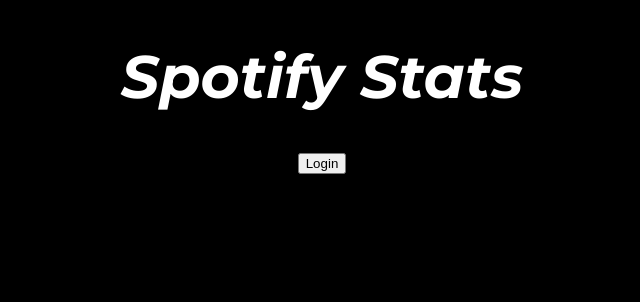
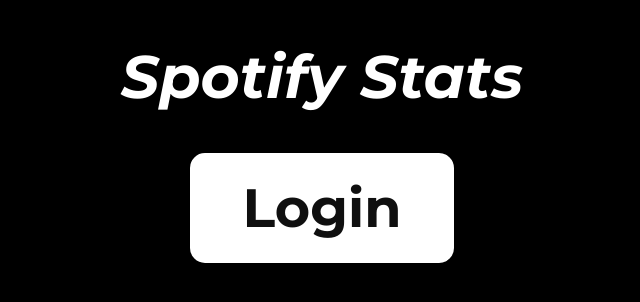
Before and after one commit to hex248/Spotify-Stats, a React (Create React App) app: page / in a window 1280 px wide. Shown: the top 302 px of the page, without its empty margins (318-958 px from the left). Built offline with nearby package versions, Linux system fonts and the light colour scheme.

Commit message:
Login button styling and removed hover action on touch devices

```diff
--- a/src/App.css
+++ b/src/App.css
@@ -84,9 +84,11 @@ body {
     border-radius: 5px;
 }
 
+@media (hover: hover) and (pointer: fine) {
     .link:hover {
         color: var(--background-color);
         background-color: var(--foreground-color);
+    }
 }
 
 .buttons {
@@ -107,6 +109,28 @@ body {
     flex-wrap: wrap;
 }
 
+.loginButton {
+    background-color: var(--foreground-color);
+    border: 2px solid var(--foreground-color);
+    border-radius: 15px;
+    color: var(--secondary-background-color);
+    font-family: "Montserrat", "sans-serif";
+    font-weight: 700;
+    font-size: calc(50px + 0.5vmin);
+    padding-left: 50px;
+    padding-right: 50px;
+    padding-top: 20px;
+    padding-bottom: 20px;
+}
+@media (hover: hover) and (pointer: fine) {
+    .loginButton:hover {
+        background-color: var(--background-color);
+        border: 2px solid var(--foreground-color);
+        color: var(--foreground-color);
+        cursor: pointer;
+    }
+}
+
 .selection {
     flex-grow: 1;
     background-color: var(--secondary-background-color);
@@ -121,11 +145,12 @@ body {
     padding-right: 20px;
     margin: 10px;
 }
-
+@media (hover: hover) and (pointer: fine) {
     .selection:hover {
         background-color: var(--foreground-color);
         color: var(--secondary-background-color);
         cursor: pointer;
+    }
 }
 
 .noselect {
@@ -138,9 +163,16 @@ body {
                                     supported by Chrome, Edge, Opera and Firefox */
 }
 
-.transition-1ms {
+.transition-0-3ms {
     -moz-transition: all var(--fade-time) ease-in;
     -o-transition: all var(--fade-time) ease-in;
     -webkit-transition: all var(--fade-time) ease-in;
     transition: all var(--fade-time) ease-in;
 }
+
+.transition-0-1ms {
+    -moz-transition: all 0.1s ease-in;
+    -o-transition: all 0.1s ease-in;
+    -webkit-transition: all 0.1s ease-in;
+    transition: all 0.1s ease-in;
+}
```
Lines whose indentation alone changed are shown as unchanged.
